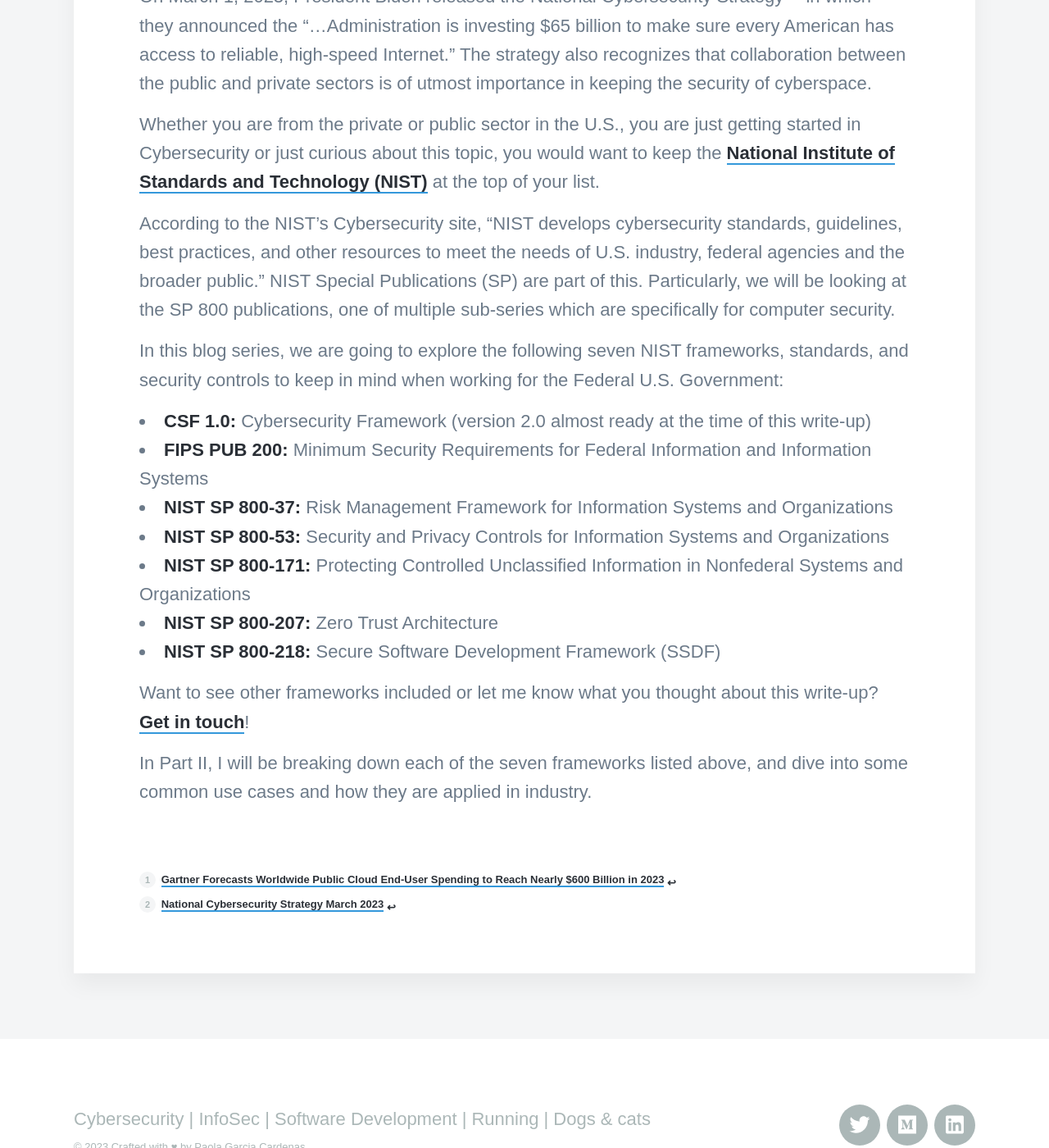
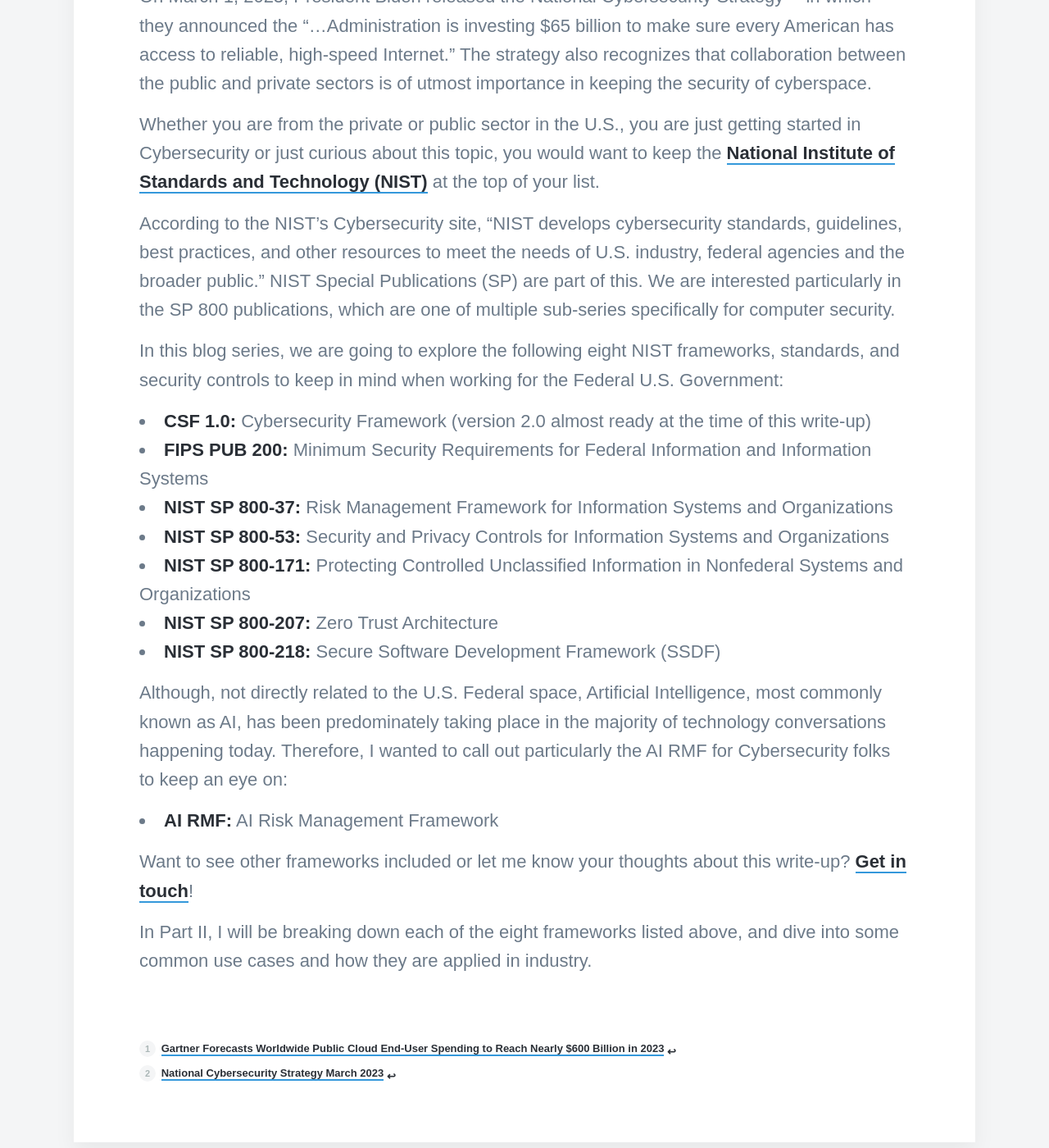
Before and after one commit to paoga87/jekyll-v2, a Jekyll site: the page built from _posts/2023-12-13-usfederal-cybersecurity-compliance.md, in a window 1280 px wide and 1400 px high, scrolled down 1162 px. Shown: the whole window at 82% size. Built offline with Jekyll 4.4.1, drawn with Linux system fonts in a browser that asks for light colours; nearby versions of some CDN libraries; some web fonts are replaced.

Commit message:
Adding AI RMF  to the new post (#9)

```diff
--- a/_posts/2023-12-13-usfederal-cybersecurity-compliance.md
+++ b/_posts/2023-12-13-usfederal-cybersecurity-compliance.md
@@ -19,9 +19,9 @@ On March 1, 2023, President Biden released the National Cybersecurity Strategy[^
 
 Whether you are from the private or public sector in the U.S., you are just getting started in Cybersecurity or just curious about this topic, you would want to keep the [National Institute of Standards and Technology (NIST)](https://www.nist.gov/) at the top of your list.
 
-According to the NIST’s Cybersecurity site, “NIST develops cybersecurity standards, guidelines, best practices, and other resources to meet the needs of U.S. industry, federal agencies and the broader public.”  NIST Special Publications (SP) are part of this. Particularly, we will be looking at the SP 800 publications, one of multiple sub-series which are specifically for computer security.
+According to the NIST’s Cybersecurity site, “NIST develops cybersecurity standards, guidelines, best practices, and other resources to meet the needs of U.S. industry, federal agencies and the broader public.”  NIST Special Publications (SP) are part of this. We are interested particularly in the SP 800 publications, which are one of multiple sub-series specifically for computer security.
 
-In this blog series, we are going to explore the following seven NIST frameworks, standards, and security controls to keep in mind when working for the Federal U.S. Government:
+In this blog series, we are going to explore the following eight NIST frameworks, standards, and security controls to keep in mind when working for the Federal U.S. Government:
 
 -	[CSF 1.0:](https://www.nist.gov/cyberframework) Cybersecurity Framework (version 2.0 almost ready at the time of this write-up)
 -	[FIPS PUB 200:](https://csrc.nist.gov/publications/detail/fips/200/final) Minimum Security Requirements for Federal Information and Information Systems
@@ -31,9 +31,13 @@ In this blog series, we are going to explore the following seven NIST frameworks
 -	[NIST SP 800-207:](https://csrc.nist.gov/pubs/sp/800/207/final) Zero Trust Architecture
 -	[NIST SP 800-218:](https://csrc.nist.gov/pubs/sp/800/218/final) Secure Software Development Framework (SSDF)
 
-Want to see other frameworks included or let me know what you thought about this write-up? [Get in touch](https://paolagarcia.com/contact/)!
+Although, not directly related to the U.S. Federal space, Artificial Intelligence, most commonly known as AI, has been predominately taking place in the majority of technology conversations happening today. Therefore, I wanted to call out particularly the AI RMF for Cybersecurity folks to keep an eye on:
 
-In Part II, I will be breaking down each of the seven frameworks listed above, and dive into some common use cases and how they are applied in industry.
+-	[AI RMF:](https://www.nist.gov/itl/ai-risk-management-framework/ai-rmf-development)  AI Risk Management Framework
+
+Want to see other frameworks included or let me know your thoughts about this write-up? [Get in touch](https://paolagarcia.com/contact/)!
+
+In Part II, I will be breaking down each of the eight frameworks listed above, and dive into some common use cases and how they are applied in industry.
 
 [^1]: [Gartner Forecasts Worldwide Public Cloud End-User Spending to Reach Nearly $600 Billion in 2023](https://www.gartner.com/en/newsroom/press-releases/2022-10-31-gartner-forecasts-worldwide-public-cloud-end-user-spending-to-reach-nearly-600-billion-in-2023)
 [^2]: [National Cybersecurity Strategy March 2023](https://www.whitehouse.gov/wp-content/uploads/2023/03/National-Cybersecurity-Strategy-2023.pdf)
```
Also changed, not shown: 1 other file.
